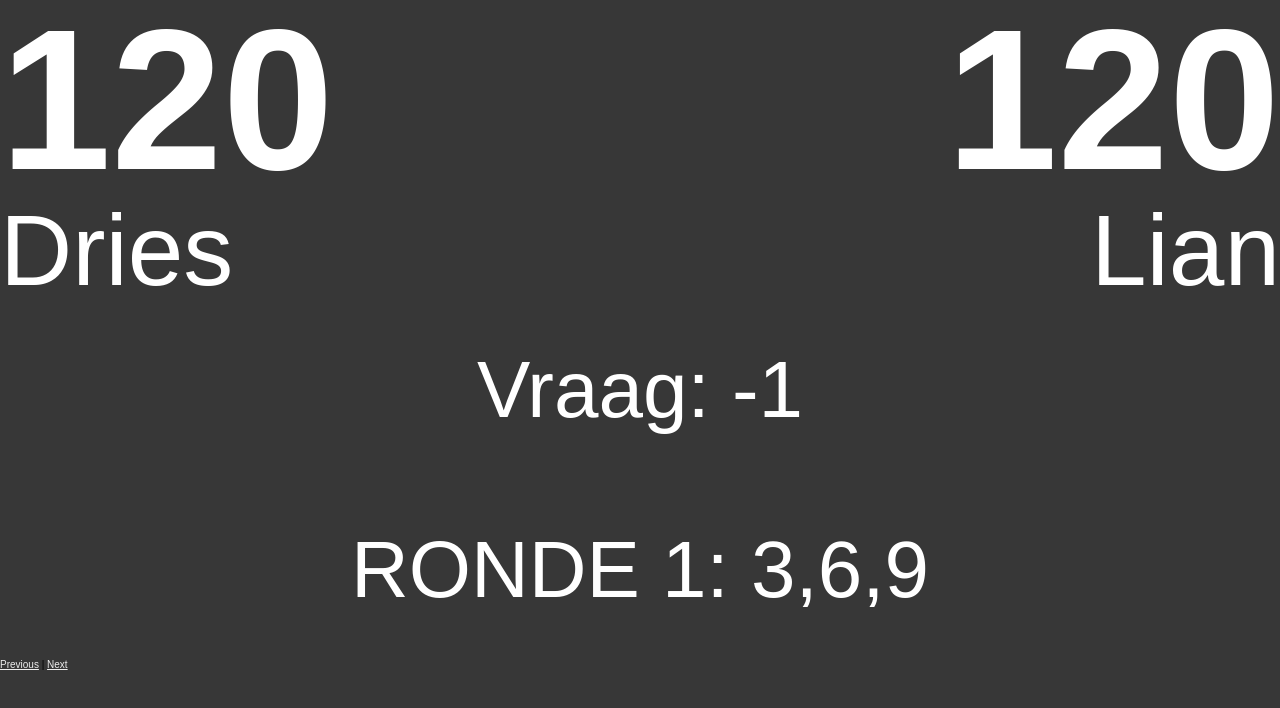
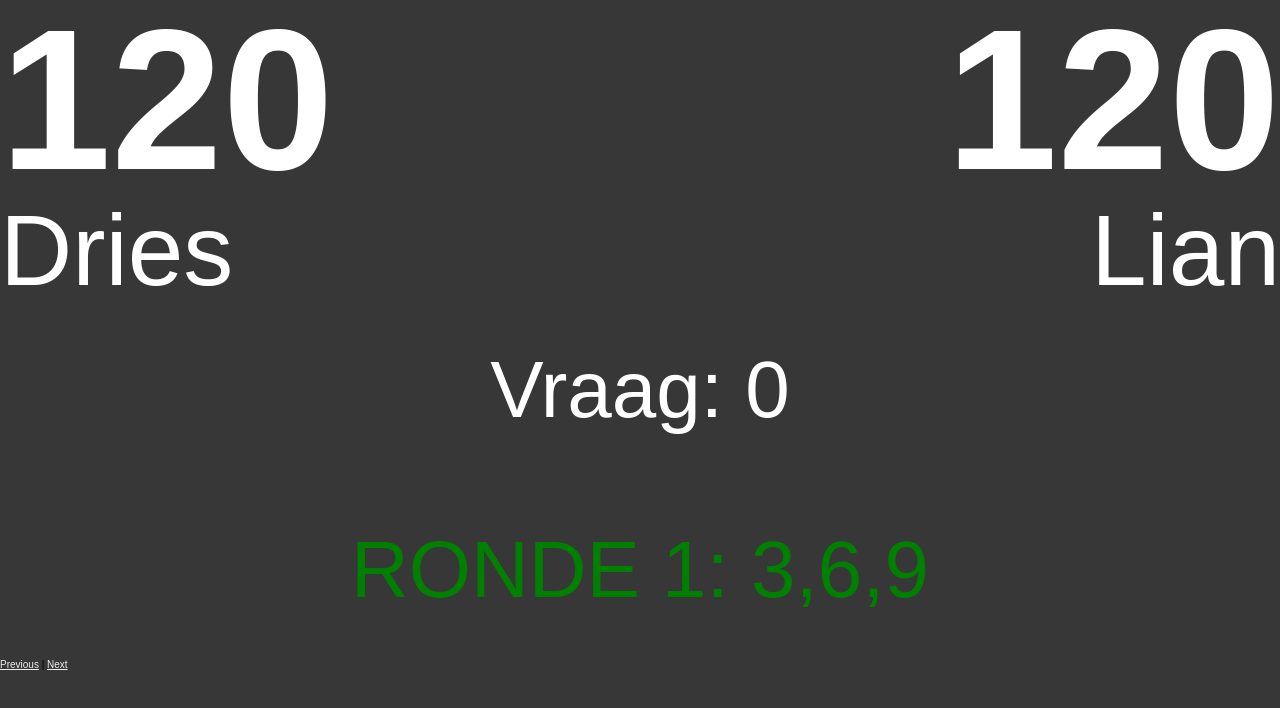
Before and after one commit to harm/wedding-quiz, a plain HTML site: page round1.html in a window 1280 px wide. Both pictures are taken after a click on the link "Previous". Drawn offline with nearby package versions, Linux system fonts and the light colour scheme.

Commit message:
Fix small bug, question counter in round 1

```diff
--- a/round1.html
+++ b/round1.html
@@ -124,8 +124,8 @@
 				$("#round1").hide();
 				$("#round2").show();
 			} else {
+				display_question_r1();
 				question_index_r1++;
-				display_question_r1();
 			}
 		});
 
@@ -135,9 +135,9 @@
 		})
 
 		function display_question_r1() {
-			$('#question_counter').html("Vraag: " + question_index_r1);
+			$('#question_counter').html("Vraag: " + (question_index_r1 + 1));
 			$('#question_pane').html(round1_questions[question_index_r1]);
-			if (question_index_r1 % 3 == 0) {
+			if ((question_index_r1 + 1)% 3 == 0) {
 				$('#question_pane').addClass('score');
 			} else {
 				$('#question_pane').removeClass('score');
```
